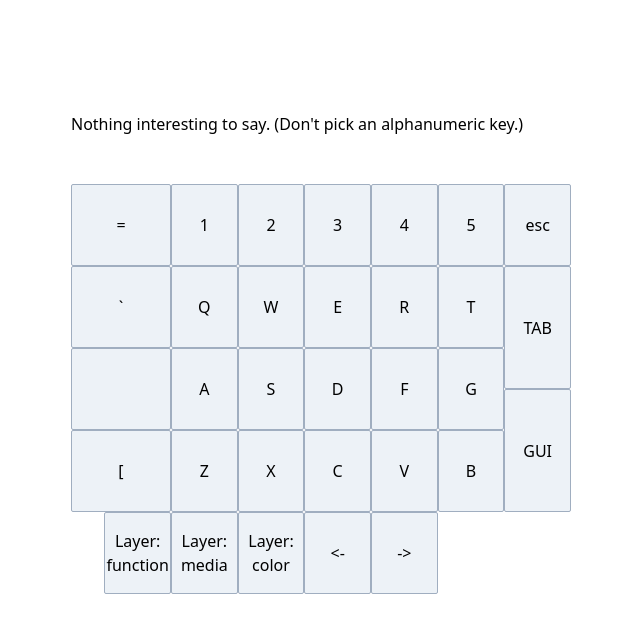
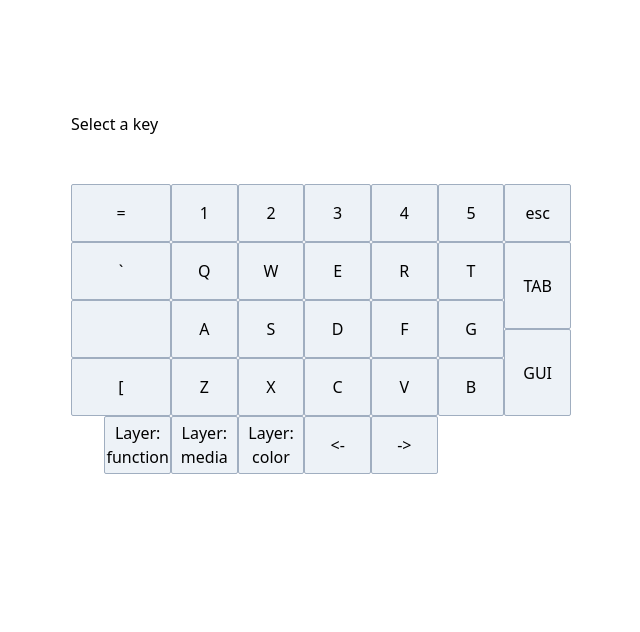
Before and after one commit to mrled/keymap.click, a Next.js app: page / in a window 1280 px wide. Shown: the top 632 px of the page, without its empty margins (319-959 px from the left). Built offline with nearby package versions, Linux system fonts and the light colour scheme.

Commit message:
Break code into methods to prep for more board segments

```diff
--- a/components/keyboard.jsx
+++ b/components/keyboard.jsx
@@ -1,15 +1,16 @@
 import { useState, useRef, useEffect } from "react";
 import classnames from "classnames";
-import { keys } from "../lib/keys";
+import { leftHandKeys } from "../lib/keys";
 
 export const Keyboard = () => {
   const [pressedKey, setPressedKey] = useState({});
 
+  const allKeys = leftHandKeys
+
   const handleKeyDown = e => {
     e.keyCode === 9 && e.preventDefault();
-    const found = keys.find(key => key.keyCode === e.keyCode);
+    const found = allKeys.find(key => key.keyCode === e.keyCode);
     if (!found) return;
-
     setPressedKey(found);
   };
 
@@ -21,18 +22,22 @@ export const Keyboard = () => {
   const infoText = () => {
     if (pressedKey.key && pressedKey.info) {
       return `${pressedKey.key}: ${pressedKey.info}`
-    } else if (!pressedKey.info) {
-        return "Nothing interesting to say. (Don't pick an alphanumeric key.)"
     } else {
       return "Select a key"
     }
   }
 
-  return (
-    <div>
-      <div className="pb-12">{infoText()}</div>
-      <div className="grid grid-cols-15 grid-rows-10 ">
-        {keys.map((keybKey, idx) => {
+  const keyClassNames = (col, row, colStart, rowStart) => {
+    return classnames(
+      `col-span-${col} row-span-${row} col-start-${colStart} row-start-${rowStart} hover:bg-gray-400 cursor-pointer p-1 flex justify-center items-center rounded-sm`,
+      {
+        "bg-gray-400 border border-blue-500 shadow-outline": false, /* TODO: should be true when this key is selected */
+        "bg-gray-200 border border-gray-500 focus:outline-none": true /* TODO: should be true when this key is not selected */
+      }
+    )
+  }
+
+  const keyButtons = (keybKey) => {
     const {
       key,
       size=[2, 2],
@@ -42,24 +47,28 @@ export const Keyboard = () => {
     const [colStart, rowStart] = startPos
     return key !== null ? (
       <button
-              key={idx}
         onClick={() => setPressedKey(keybKey)}
-              className={classnames(
-                `col-span-${col} row-span-${row} col-start-${colStart} row-start-${rowStart} hover:bg-gray-400 cursor-pointer px-1 py-2 md:p-4 flex justify-center items-center rounded-sm`,
-                {
-                  "bg-gray-400 border border-blue-500 shadow-outline": false, /* TODO: should be true when this key is selected */
-                  "bg-gray-200 border border-gray-500 focus:outline-none": true /* TODO: should be true when this key is not selected */
-                }
-              )}
+        className={keyClassNames(col, row, colStart, rowStart)}
       >{key}</button>
     ) : (
       <div
-              key={idx}
         className={`col-span-${col} row-span-${row} col-start-auto row-start-auto`}
       />
     )
-        })}
-      </div>
+  }
+
+  const leftHandBoard = () => {
+    return (
+      <div className="grid grid-cols-15 grid-rows-10 ">
+        {leftHandKeys.map(keyButtons)}
       </div>
     )
   }
+
+  return (
+    <div>
+      <div className="pb-12">{infoText()}</div>
+      {leftHandBoard()}
+    </div>
+  )
+}
```
Also changed, not shown: lib/keys.js. Lines whose indentation alone changed are shown as unchanged.
